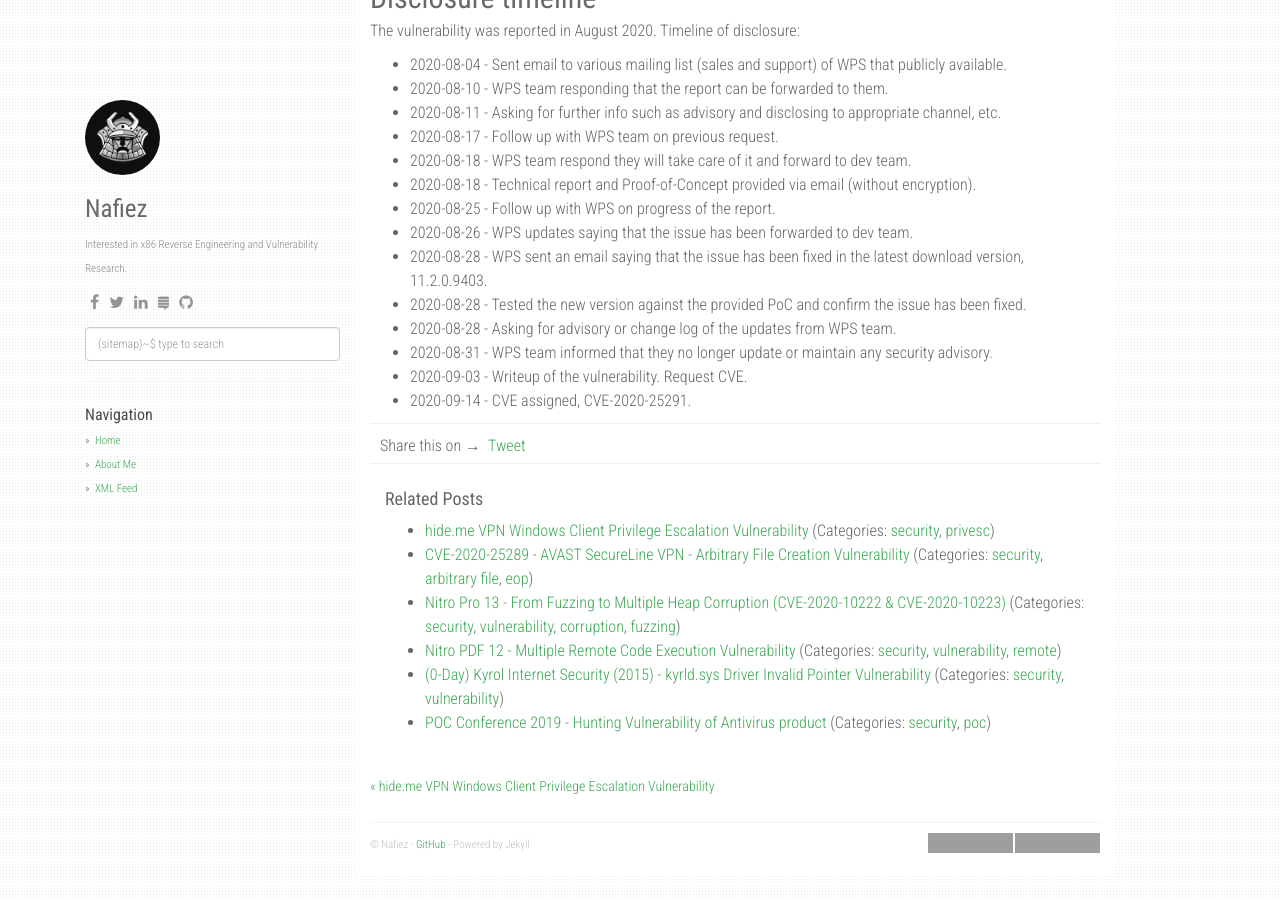
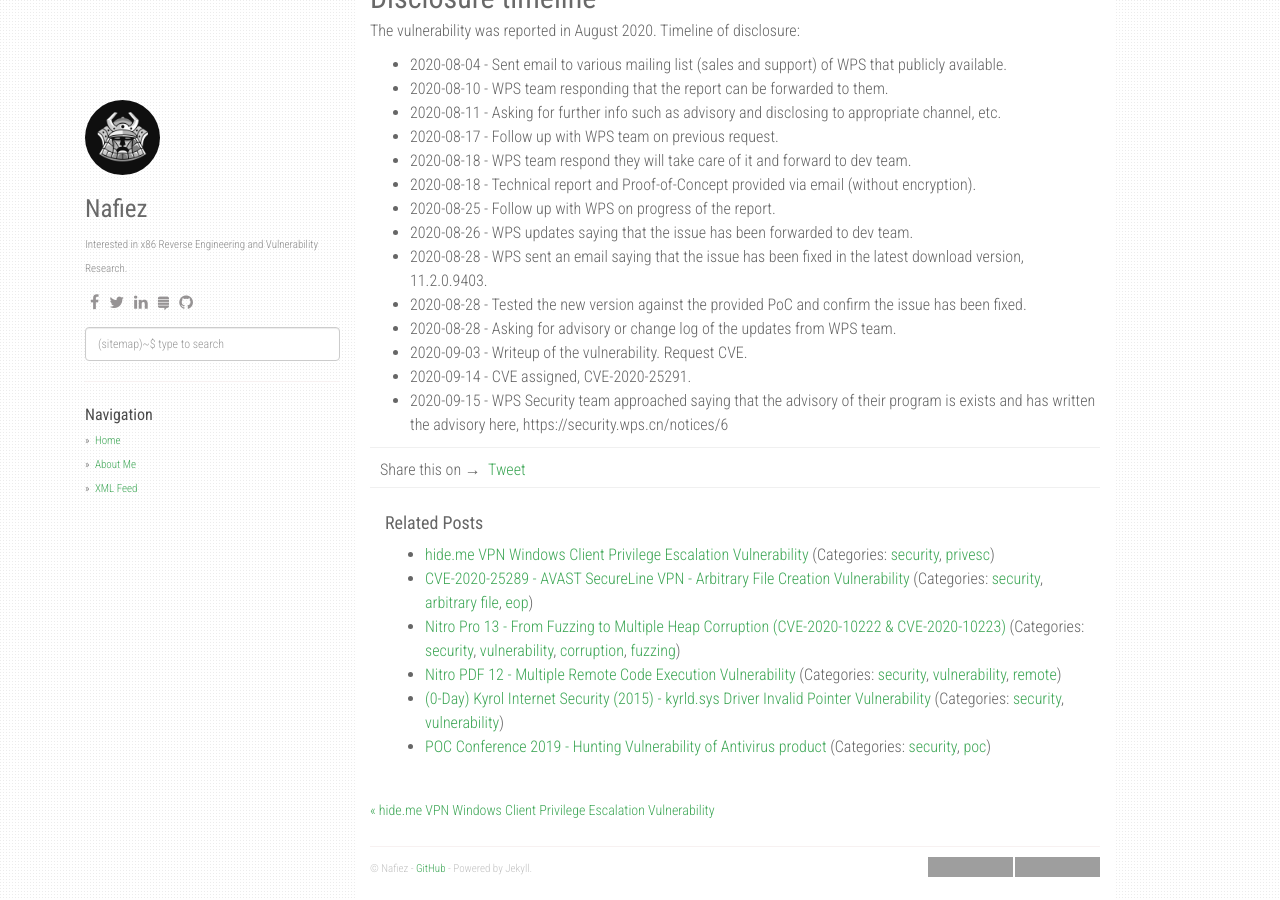
Before and after one commit to FazliMolaJan/nafiez.github.io, a Jekyll site: the page built from _posts/2020-09-03-wps-rce-heap.md, in a window 1280 px wide and 900 px high, scrolled down 6894 px. Built offline with Jekyll 4.4.1, drawn with Linux system fonts in a browser that asks for light colours; nearby versions of some CDN libraries; comment, search, counter and statistics services are not loaded; grey boxes are pictures that could not be loaded.

Commit message:
Update 2020-09-03-wps-rce-heap.md

```diff
--- a/_posts/2020-09-03-wps-rce-heap.md
+++ b/_posts/2020-09-03-wps-rce-heap.md
@@ -374,6 +374,6 @@ The vulnerability was reported in August 2020. Timeline of disclosure:
 - 2020-08-28 - WPS sent an email saying that the issue has been fixed in the latest download version, 11.2.0.9403.
 - 2020-08-28 - Tested the new version against the provided PoC and confirm the issue has been fixed.
 - 2020-08-28 - Asking for advisory or change log of the updates from WPS team.
-- 2020-08-31 - WPS team informed that they no longer update or maintain any security advisory.
 - 2020-09-03 - Writeup of the vulnerability. Request CVE.
 - 2020-09-14 - CVE assigned, CVE-2020-25291.
+- 2020-09-15 - WPS Security team approached saying that the advisory of their program is exists and has written the advisory here, https://security.wps.cn/notices/6
```
